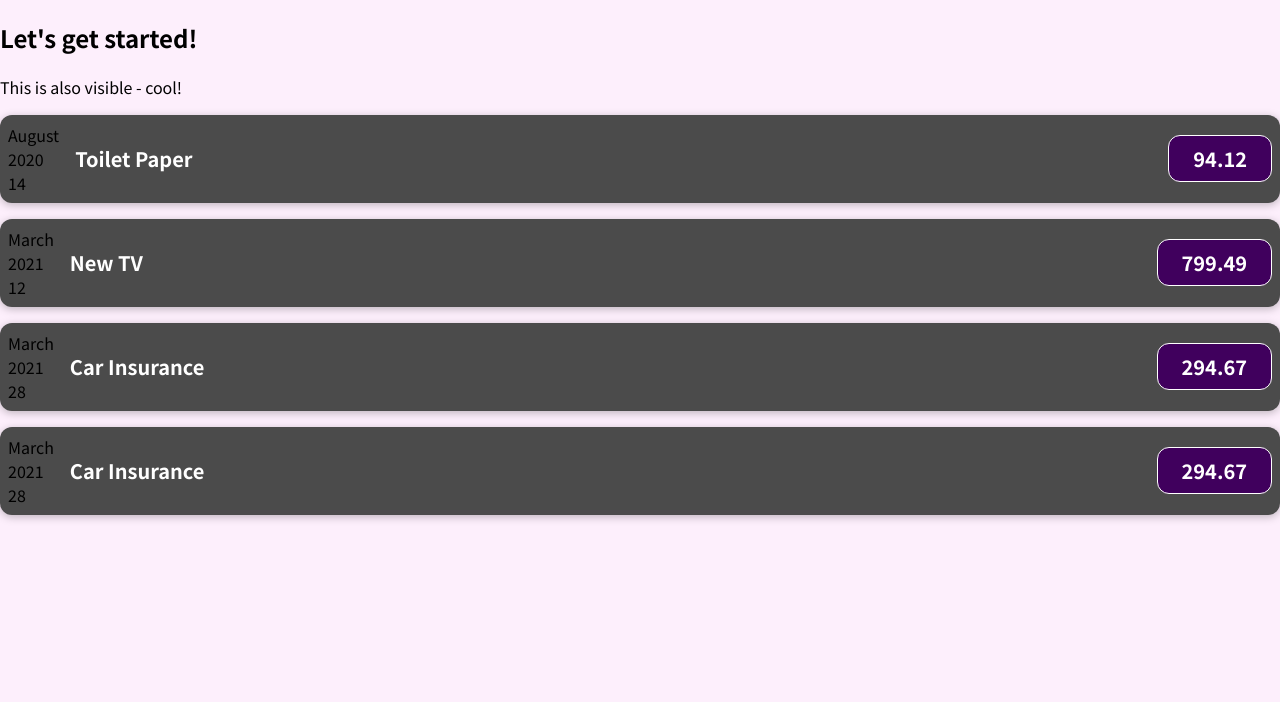
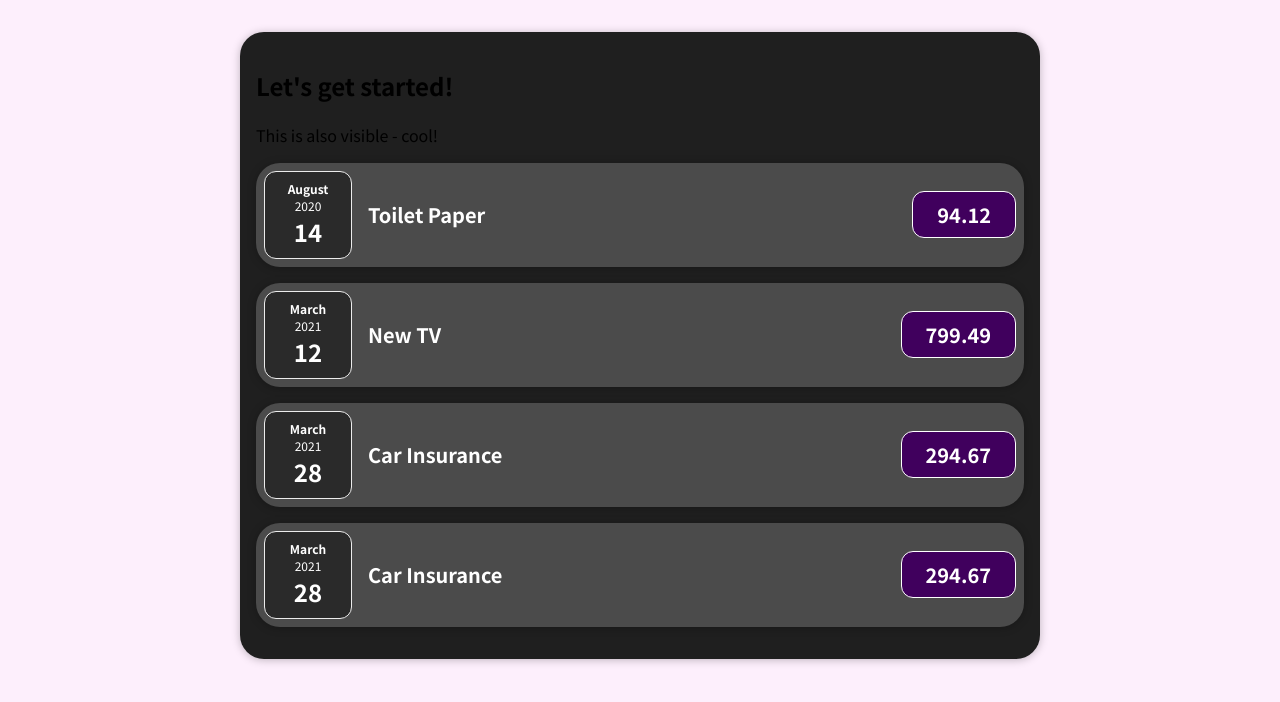
Before and after one commit to anlunjiang/react.js-tutorials, a JavaScript app in the folder 01-starting-setup/: page / in a window 1280 px wide. Shown: the top 702 px of the page. Built offline with nearby package versions, Linux system fonts and the light colour scheme.

Commit message:
wip custom card component and refactor

```diff
--- a/01-starting-setup/src/App.js
+++ b/01-starting-setup/src/App.js
@@ -1,5 +1,4 @@
-import ExpenseItem from "./components/expenses/expense_item/ExpenseItem";
-import {expenses} from "./components/expenses/expense_item/data";
+import ExpensesTemplate from "./components/expenses/expenses_template/ExpensesTemplate";
 
 /**
  * Root elemtent to render all other tags
@@ -8,29 +7,6 @@
 export default function App() {
     console.log("Starting App")
     return (
-        <div>
-            <h2>Let's get started!</h2>
-            <p>This is also visible - cool!</p>
-            <ExpenseItem
-                title={expenses[0].title}
-                amount={expenses[0].amount}
-                date={expenses[0].date}
-            />
-            <ExpenseItem
-                title={expenses[1].title}
-                amount={expenses[1].amount}
-                date={expenses[1].date}
-            />
-            <ExpenseItem
-                title={expenses[2].title}
-                amount={expenses[2].amount}
-                date={expenses[2].date}
-            />
-            <ExpenseItem
-                title={expenses[2].title}
-                amount={expenses[2].amount}
-                date={expenses[2].date}
-            />
-        </div>
-    );
+        <ExpensesTemplate/>
+    )
 }
--- /dev/null
+++ b/01-starting-setup/src/components/card/Card.css
@@ -0,0 +1,4 @@
+.card {
+  border-radius: 24px;
+  box-shadow: 0 1px 8px rgba(0, 0, 0, 0.25);
+}
--- /dev/null
+++ b/01-starting-setup/src/components/card/Card.js
@@ -0,0 +1,6 @@
+import "./Card.css"
+
+export default function Card(props) {
+    const classes = "card " + props.className;
+    return <div className={classes}>{props.children}</div>
+}
--- /dev/null
+++ b/01-starting-setup/src/components/expenses/expense_date/ExpenseDate.css
@@ -0,0 +1,26 @@
+.expense-date {
+  display: flex;
+  flex-direction: column;
+  width: 5.5rem;
+  height: 5.5rem;
+  border: 1px solid #ececec;
+  background-color: #2a2a2a;
+  color: white;
+  border-radius: 12px;
+  align-items: center;
+  justify-content: center;
+}
+
+.expense-date__month {
+  font-size: 0.75rem;
+  font-weight: bold;
+}
+
+.expense-date__year {
+  font-size: 0.75rem;
+}
+
+.expense-date__day {
+  font-size: 1.5rem;
+  font-weight: bold;
+}
--- a/01-starting-setup/src/components/expenses/expense_date/ExpenseDate.js
+++ b/01-starting-setup/src/components/expenses/expense_date/ExpenseDate.js
@@ -1,4 +1,4 @@
-
+import "./ExpenseDate.css"
 
 export default function ExpenseDate(props) {
 
@@ -7,10 +7,10 @@
     const day = props.date.toLocaleString("en-US", {day: "2-digit"})
 
     return (
-        <div>
-            <div>{month}</div>
-            <div>{year}</div>
-            <div>{day}</div>
+        <div className={"expense-date"}>
+            <div className={"expense-date__month"}>{month}</div>
+            <div className={"expense-date__year"}>{year}</div>
+            <div className={"expense-date__day"}>{day}</div>
         </div>
     )
 
--- a/01-starting-setup/src/components/expenses/expense_item/ExpenseItem.css
+++ b/01-starting-setup/src/components/expenses/expense_item/ExpenseItem.css
@@ -2,10 +2,8 @@
     display: flex;
     justify-content: space-between;
     align-items: center;
-    box-shadow: 0 2px 8px rgba(0, 0, 0, 0.25);
     padding: 0.5rem;
     margin: 1rem 0;
-    border-radius: 12px;
     background-color: #4b4b4b;
 }
 
--- a/01-starting-setup/src/components/expenses/expense_item/ExpenseItem.js
+++ b/01-starting-setup/src/components/expenses/expense_item/ExpenseItem.js
@@ -1,4 +1,5 @@
 import "./ExpenseItem.css";
+import Card from "../../card/Card";
 import ExpenseDate from "../expense_date/ExpenseDate";
 
 /**
@@ -10,12 +11,12 @@
 export default function ExpenseItem(props) {
     console.log(props.children)
     return (
-        <div className="expense-item">
+        <Card className="expense-item">
             <ExpenseDate date={props.date}/>
             <div className="expense-item__description">
                 <h2>{props.title}</h2>
                 <div className="expense-item__price">{props.amount}</div>
             </div>
-        </div>
+        </Card>
     )
 }
--- /dev/null
+++ b/01-starting-setup/src/components/expenses/expenses_template/ExpensesTemplate.css
@@ -0,0 +1,7 @@
+.expensescss {
+  padding: 1rem;
+  background-color: rgb(31, 31, 31);
+  margin: 2rem auto;
+  width: 50rem;
+  max-width: 95%;
+}
--- /dev/null
+++ b/01-starting-setup/src/components/expenses/expenses_template/ExpensesTemplate.js
@@ -0,0 +1,34 @@
+import ExpenseItem from "../expense_item/ExpenseItem";
+import {expenses} from "./data";
+import "./ExpensesTemplate.css";
+import Card from "../../card/Card";
+
+export default function ExpensesTemplate() {
+    return (
+        <Card className="expensescss">
+            <h2>Let's get started!</h2>
+            <p>This is also visible - cool!</p>
+            <ExpenseItem
+                title={expenses[0].title}
+                amount={expenses[0].amount}
+                date={expenses[0].date}
+            />
+            <ExpenseItem
+                title={expenses[1].title}
+                amount={expenses[1].amount}
+                date={expenses[1].date}
+            />
+            <ExpenseItem
+                title={expenses[2].title}
+                amount={expenses[2].amount}
+                date={expenses[2].date}
+            />
+            <ExpenseItem
+                title={expenses[2].title}
+                amount={expenses[2].amount}
+                date={expenses[2].date}
+            />
+        </Card>
+    );
+
+}
```
Also changed, not shown: 01-starting-setup/src/components/expenses/expenses_template/data.js (renamed from 01-starting-setup/src/components/expenses/expense_item/data.js), 1 other file (tests, documents, lock files or other folders).
